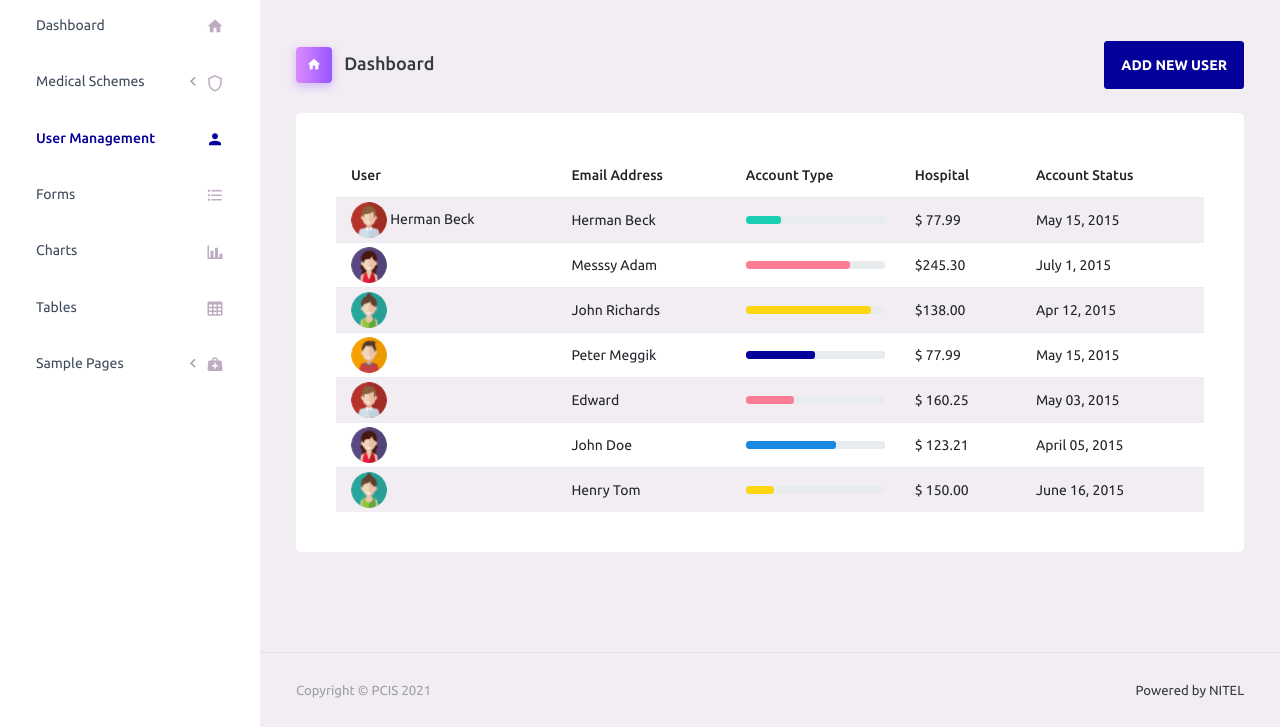
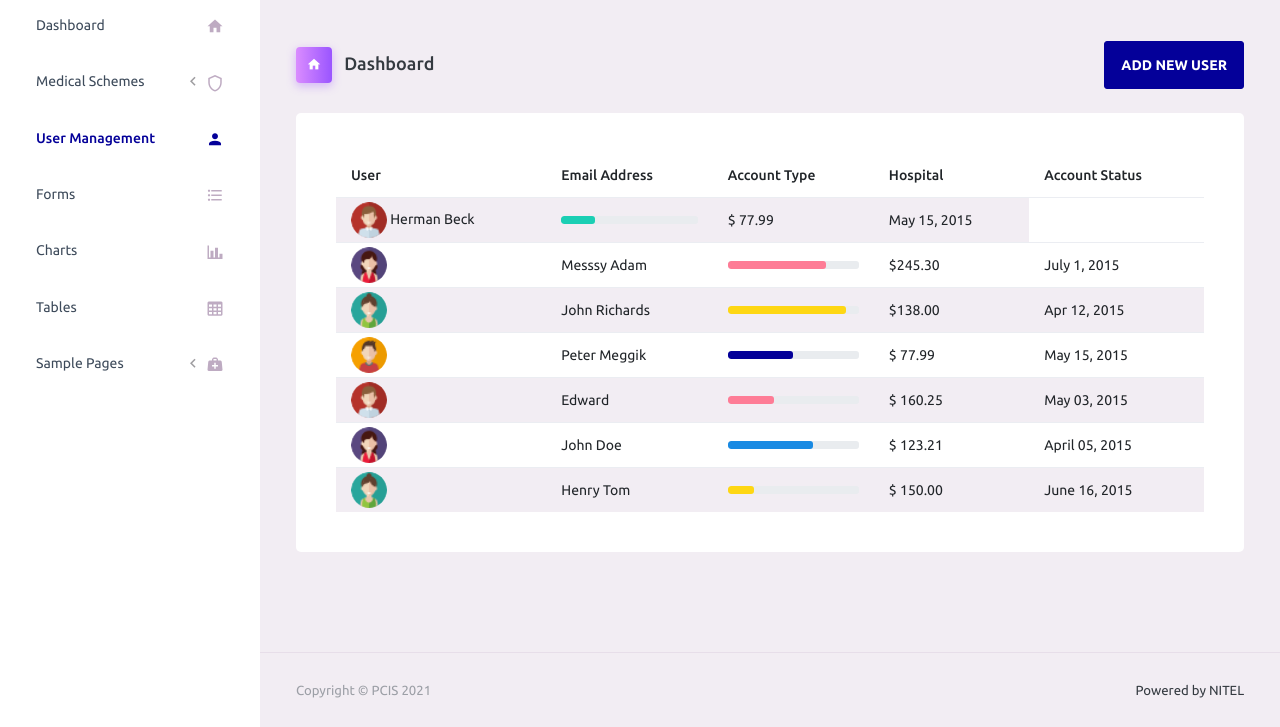
Before and after one commit to OnlyLusayo/pcis-dashboard, a website: page pages/admin/user-management.html in a window 1280 px wide. Shown: the part 73-800 px from the top of the page. Drawn offline with nearby package versions, Linux system fonts and the light colour scheme; files that its build step writes are made by us from their sources.

Commit message:
Feat: User Management

```diff
--- a/pages/admin/user-management.html
+++ b/pages/admin/user-management.html
@@ -267,7 +267,6 @@
                             <img src="../../assets/images/faces-clipart/pic-1.png" alt="image" />
                             Herman Beck
                           </td>
-                          <td> Herman Beck </td>
                           <td>
                             <div class="progress">
                               <div class="progress-bar bg-success" role="progressbar" style="width: 25%" aria-valuenow="25" aria-valuemin="0" aria-valuemax="100"></div>
```
